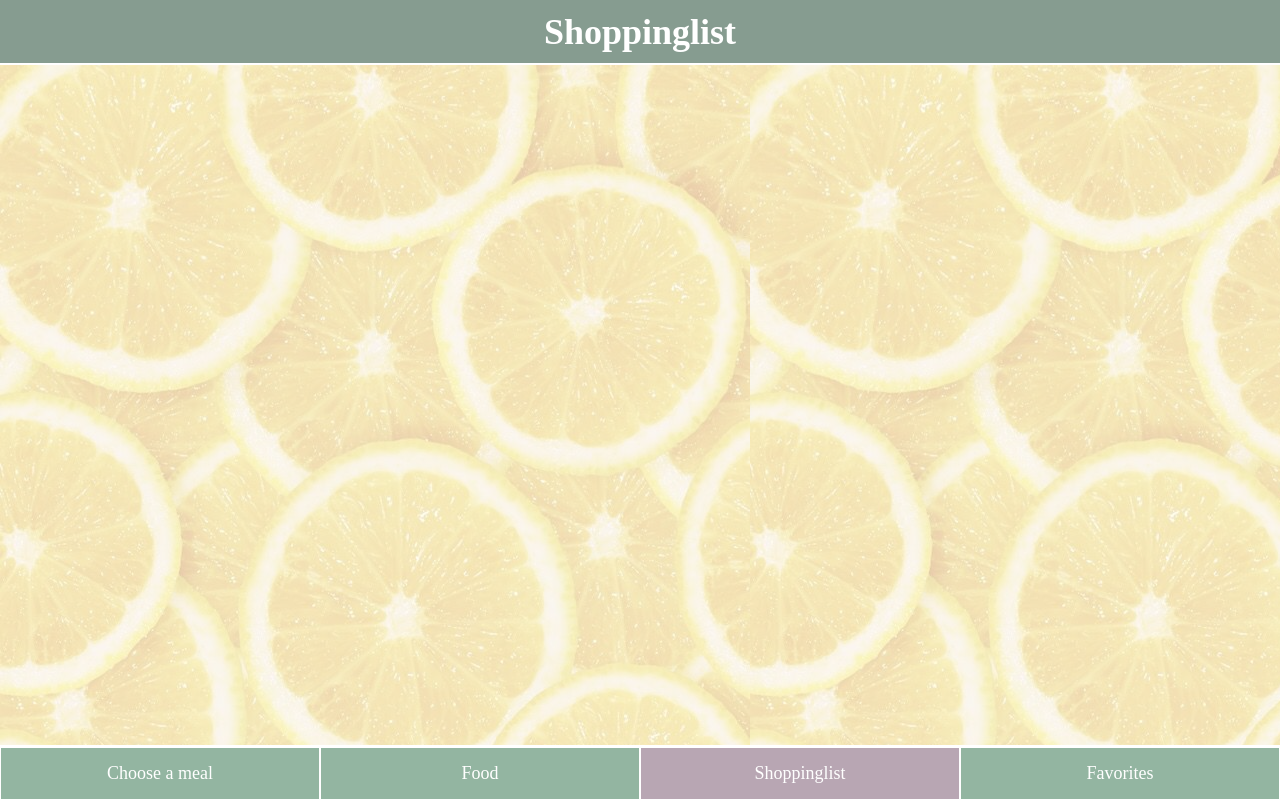
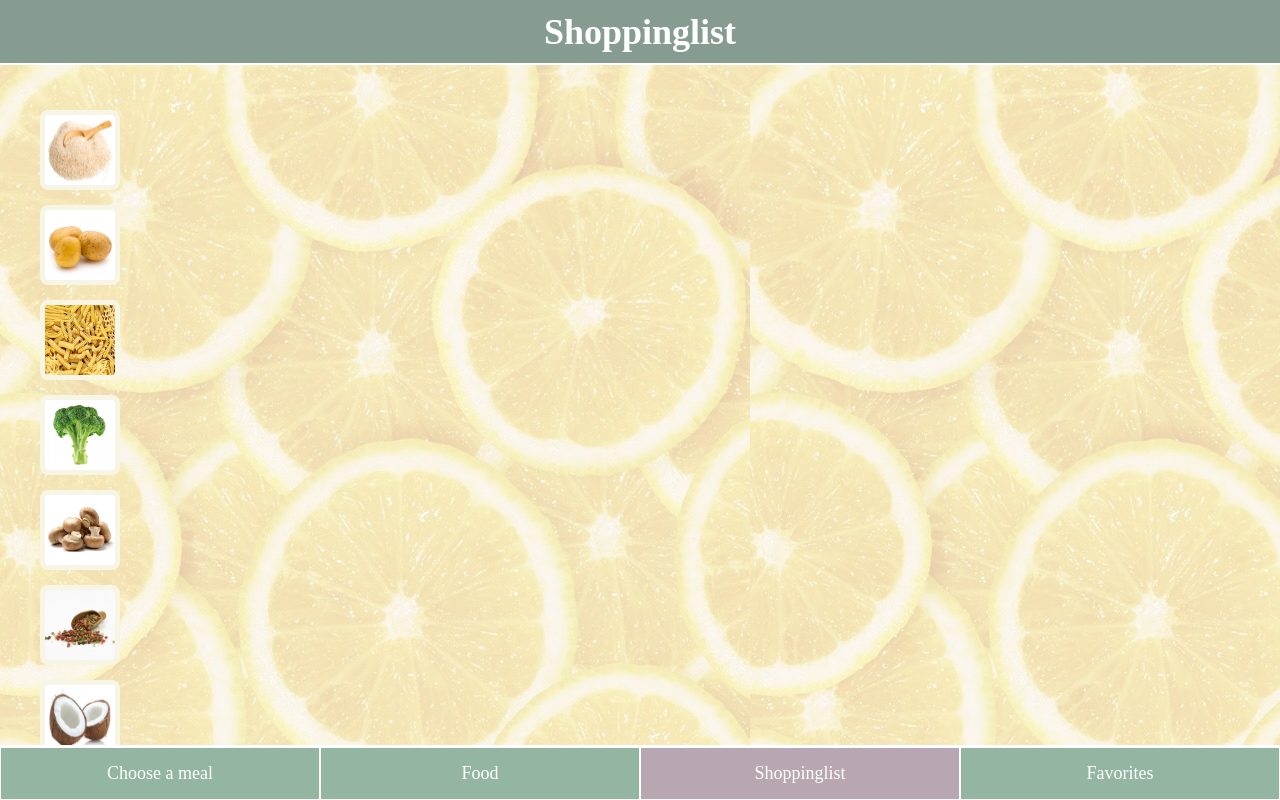
Before and after one commit to nicolefrydrych/capstone-project, a React (Create React App) app: page /shoppinglist in a window 1280 px wide. Built offline with nearby package versions, Linux system fonts and the light colour scheme.

Commit message:
Create Feature/shoppinglist branch

```diff
--- a/src/pages/Favorites.js
+++ b/src/pages/Favorites.js
@@ -51,7 +51,7 @@ const ScrollContainerAll = styled.div`
   flex-direction: column;
   justify-content: center;
   align-items: center;
-  margin-top: 100px;
+  margin-top: 80px;
 `
 
 const CardStyled = styled.section`
--- a/src/pages/Shoppinglist.js
+++ b/src/pages/Shoppinglist.js
@@ -1,6 +1,45 @@
 import React from 'react'
 import Header from '../components/Header'
+import styled from 'styled-components'
 
 export default function Shoppinglist() {
-  return <Header headerName="Shoppinglist"></Header>
+  const products = [
+    { name: 'rice', image: 'images/rice.jpg' },
+    { name: 'potatoes', image: 'images/potatoes.jpg' },
+    { name: 'pasta', image: 'images/pasta.jpg' },
+    { name: 'broccoli', image: 'images/broccoli.jpg' },
+    { name: 'mushrooms', image: 'images/mushrooms.jpg' },
+    { name: 'spices', image: 'images/spices.jpg' },
+    { name: 'coconut', image: 'images/coconut.jpg' },
+    { name: 'paprika', image: 'images/paprika.jpg' },
+    { name: 'lentils', image: 'images/lentils.jpeg' },
+    { name: 'tomatoes', image: 'images/tomatoes.jpg' },
+    { name: 'zucchini', image: 'images/zucchini.jpg' },
+    { name: 'carrots', image: 'images/carrots.jpeg' },
+  ]
+  return (
+    <>
+      <Header headerName="Shoppinglist"></Header>
+      <PageStyled>
+        {products.map(product => (
+          <ImageStyled src={product.image}></ImageStyled>
+        ))}
+      </PageStyled>
+    </>
+  )
 }
+
+const PageStyled = styled.div`
+  display: grid;
+  gap: 15px;
+  flex-direction: column;
+  margin-top: 110px;
+  margin-left: 40px;
+`
+
+const ImageStyled = styled.img`
+  width: 80px;
+  height: 80px;
+  border-radius: 10%;
+  border: 5px solid #f7f5e6;
+`
```
